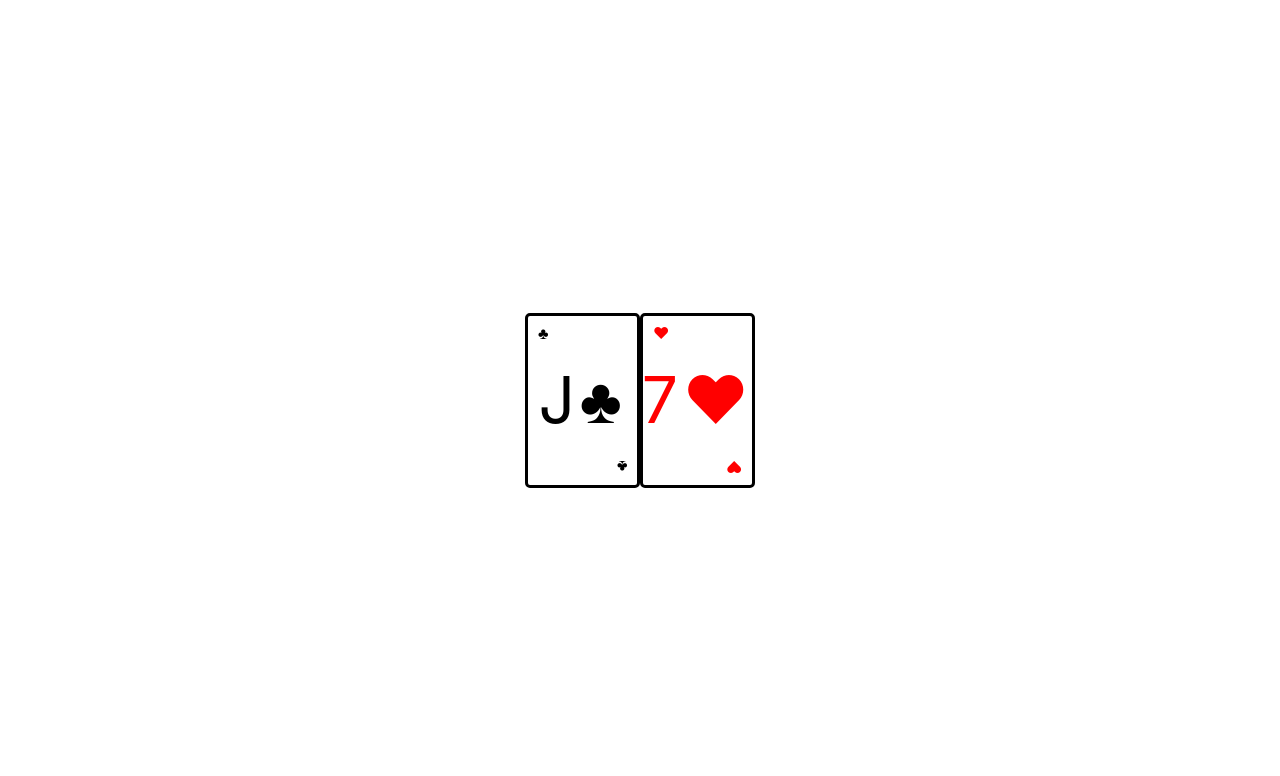
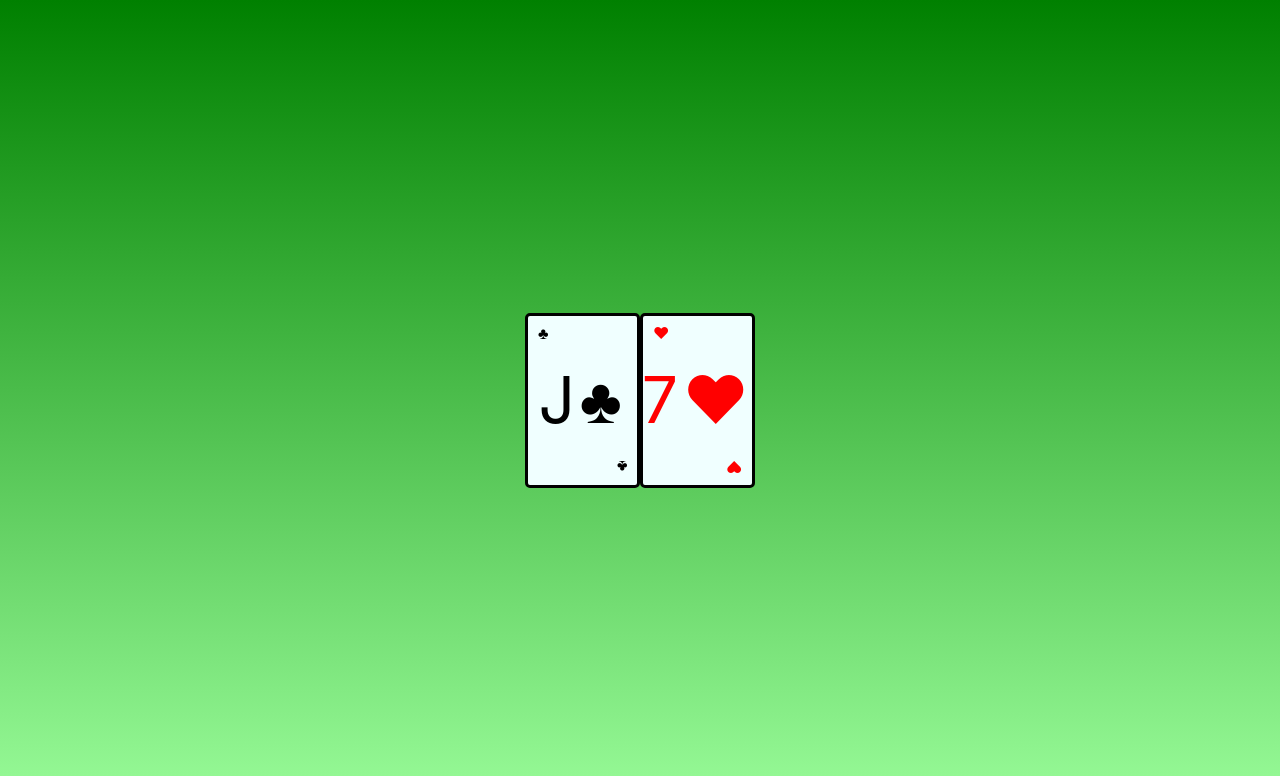
Before and after one commit to jobbol/blackjack, a React (Vite) app: page / in a window 1280 px wide. Shown: the top 776 px of the page. Built offline with nearby package versions, Linux system fonts and the light colour scheme.

Commit message:
Using main tag for pages

```diff
--- a/src/items/Card.css
+++ b/src/items/Card.css
@@ -7,6 +7,7 @@
     display: flex;
     align-items: center;
     justify-content: center;
+    background-color: azure;
 }
 
 .card.red {
@@ -31,19 +32,25 @@
 .card .corner.tr {
     top: 10px;
     right: 10px;
+
 }
 .card .corner.bl {
     bottom: 10px;
+    /* bottom: 2vw; */
     left: 10px;
+    /* left: 2vw; */
 }
 .card .corner.br {
     transform: scale(1, -1);
     bottom: 10px;
+    /* bottom: 2vw; */
     right: 10px;
+    /* right: 2vw; */
 }
 
 .card .center {
     font-size: 4rem;
+    /* font-size: 11.5vw; */
     letter-spacing: 0.3rem;
 
 }
--- a/src/pages/Game.css
+++ b/src/pages/Game.css
@@ -1,3 +1,7 @@
 .hand > div {
     display: inline-block;
 }
+
+body {
+    background-image: linear-gradient(green, palegreen);
+}
--- a/src/pages/Game.tsx
+++ b/src/pages/Game.tsx
@@ -5,7 +5,7 @@ import './Game.css';
 
 export default function Game ({alterPage}: {alterPage: Function}) {
 
-    return <>
+    return <main>
         <div className="hand">
             <div>
                 <Card {...{suit: 'C', rank: 'J'}}/>
@@ -14,5 +14,5 @@ export default function Game ({alterPage}: {alterPage: Function}) {
                 <Card {...{suit: 'H', rank: '7'}}/>
             </div>
         </div>
-    </>
+    </main>
 }
```
Also changed, not shown: src/pages/Menu.tsx (+7 -0 lines).
